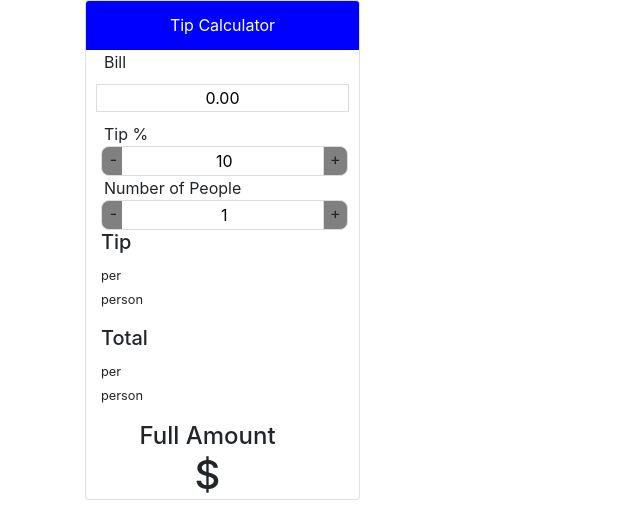
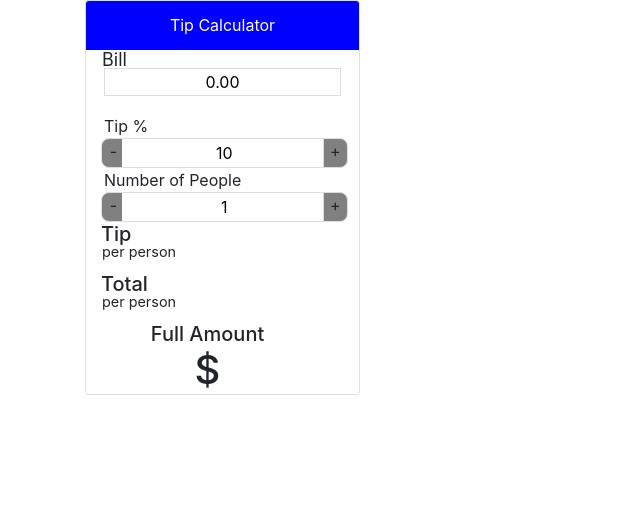
Before and after one commit to ciscoalmighty/TipCalculator, a plain HTML site: page index.html in a window 1280 px wide. Shown: the whole page, without its empty margins (0-640 px from the left). Drawn offline with nearby package versions, Linux system fonts and the light colour scheme.

Commit message:
final update

```diff
--- a/index.html
+++ b/index.html
@@ -15,7 +15,7 @@
       <div class="card-body" id="cardbody">
         <form>
           <div class="row container-fluid" id="bill">
-            Bill
+            <div class="toplefttitle">Bill</div>
           </div>
           <div class="row container-fluid" id="billrow">
             <input type="number" id="totalbill" onkeyup="calculateBill()" value="0.00" />
@@ -41,13 +41,11 @@
             </div>
           </div>
         </form>
-        <div class="row container-fluid">
+        <div class="row container-fluid" style="height: 50px;">
           <div class="col-sm-6">
             <div class="row container-fluid">
               <h5>Tip</h5>
-            </div>
-            <div class="row container-fluid">
-              <p ><small id="perperson1">per person</small></p>
+              <div class="topleft"><small>per person</small></div>
             </div>
           </div>
           <div class="col-sm-6">
@@ -56,15 +54,11 @@
             </div>
           </div>
         </div>
-        <div class="row container-fluid">
+        <div class="row container-fluid" style="height: 50px;">
           <div class="col-sm-6">
             <div class="row container-fluid">
               <h5>Total</h5>
-              <br />
-              <p id="perperson2"><small>per person</small></p>
-            </div>
-            <div class="row container-fluid">
-
+              <div class="topleft"><small>per person</small></div>
             </div>
           </div>
           <div class="col-sm-6">
@@ -74,7 +68,7 @@
           </div>
         </div>
         <div class="row container-fluid" id="amountrow">
-          <h4 id="farow">Full Amount</h4>
+          <h5 id="farow">Full Amount</h5>
         </div>
         <div class="row container-fluid">
           <h1 id="fullAmount">$</h1>
--- a/index.js
+++ b/index.js
@@ -2,7 +2,7 @@ function increaseValuePercent() {
     var value = parseInt(document.getElementById('percentNumber').value, 10);
     value = isNaN(value) ? 0 : value;
     value+=5;
-    document.getElementById('percentNumber').value = value +"%";
+    document.getElementById('percentNumber').value = value;
     calculateBill();
   }
 
@@ -11,7 +11,7 @@ function increaseValuePercent() {
     value = isNaN(value) ? 0 : value;
     value < 1 ? value = 1 : '';
     value-=5;
-    document.getElementById('percentNumber').value = value + "%";
+    document.getElementById('percentNumber').value = value;
     calculateBill();
   }
   function increaseValue() {
--- a/style.css
+++ b/style.css
@@ -73,7 +73,8 @@ input#totalbill {
   display: block;
   text-align: center;
   border: 1px solid #ddd;
-  margin: 10px;
+  margin-top: 5px;
+  margin: 18px;
   width: 100%;
 }
 
@@ -138,3 +139,15 @@ input[type="number"]::-webkit-outer-spin-button {
   justify-content: center;
   text-align: center;
 }
+.topleft {
+  position: absolute;
+  top: 15px;
+  left: 16px;
+  font-size: 18px;
+}
+.toplefttitle {
+  position: absolute;
+  top: 45px;
+  left: 16px;
+  font-size: 18px;
+}
```
